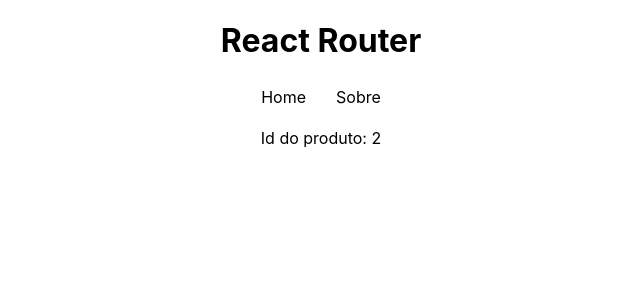
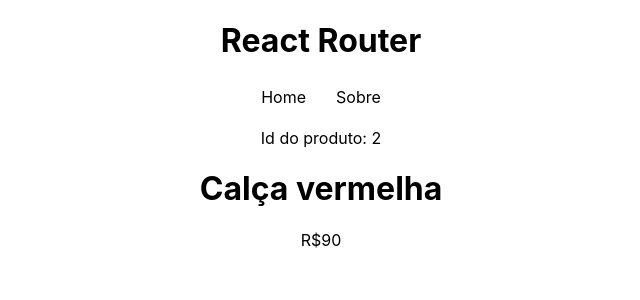
Before and after one commit to RyanLudieri/cuso_react, a React (Create React App) app in the folder 8_React_Router/router/: page /products/2 in a window 1280 px wide. Shown: the top 300 px of the page, without its empty margins (319-959 px from the left). Built offline with nearby package versions, Linux system fonts and the light colour scheme; data requests are answered from the project's data file.

Commit message:
feat: dynamic data loading

```diff
--- a/8_React_Router/router/src/pages/Product.js
+++ b/8_React_Router/router/src/pages/Product.js
@@ -1,12 +1,28 @@
 import { useParams } from "react-router-dom"
-
+import {useFetch} from '../hooks/useFetch'
 
 const Product = () => {
 
     const { id } = useParams()
 
+    //5 - carregamento dado individual
+    const url = "http://localhost:3000/products/" + id;
+
+    const {data: product, loading, error} = useFetch(url)
+
+    console.log(product);
+
+
     return <>
         <p>Id do produto: {id}</p>
+        {error && <p>Ocorreu um erro</p>}
+        {loading && <p>Carregando...</p>}
+        {product && (
+            <div>
+                <h1>{product.name}</h1>
+                <p>R${product.price}</p>
+            </div>
+        )}
     </>;
 }
 
```
